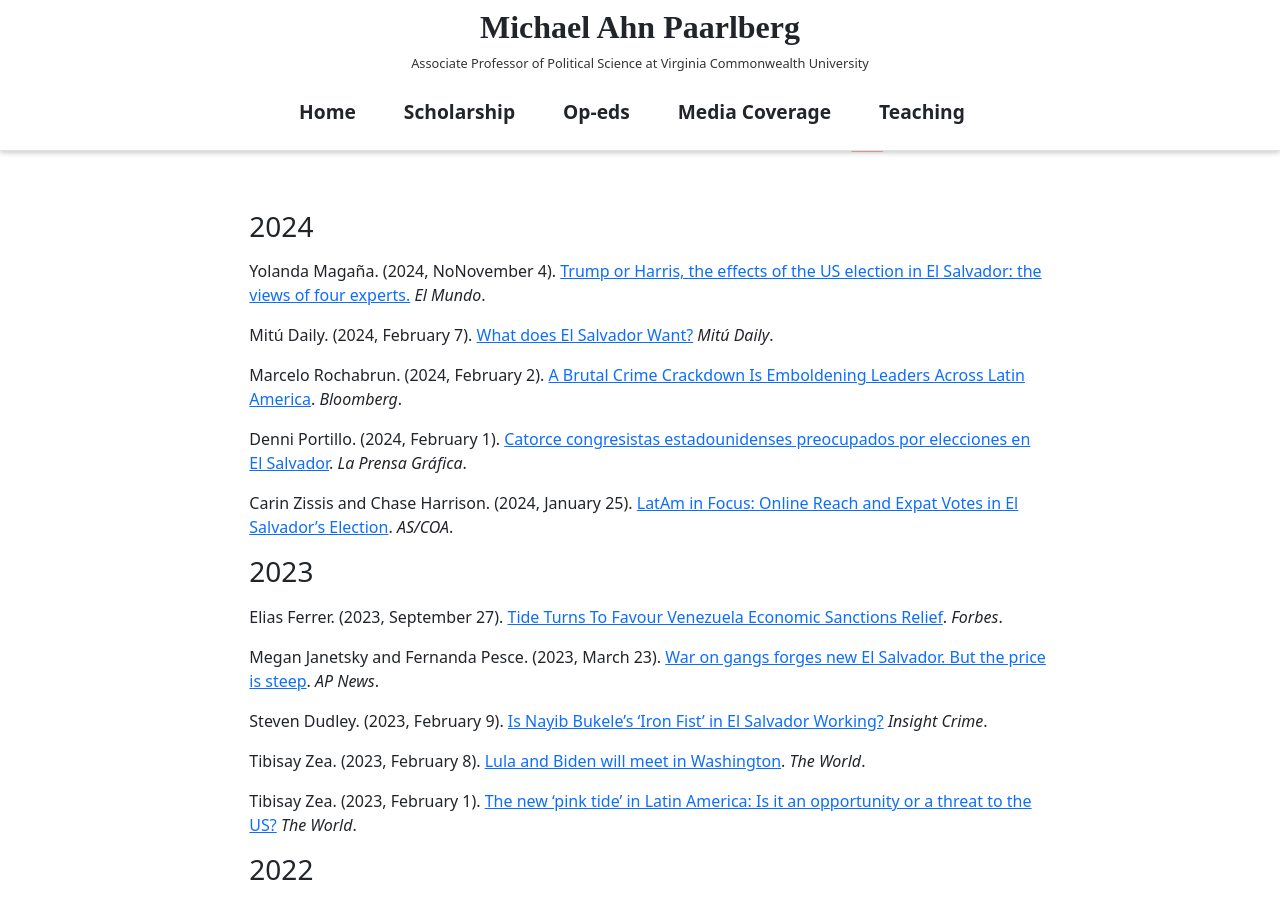
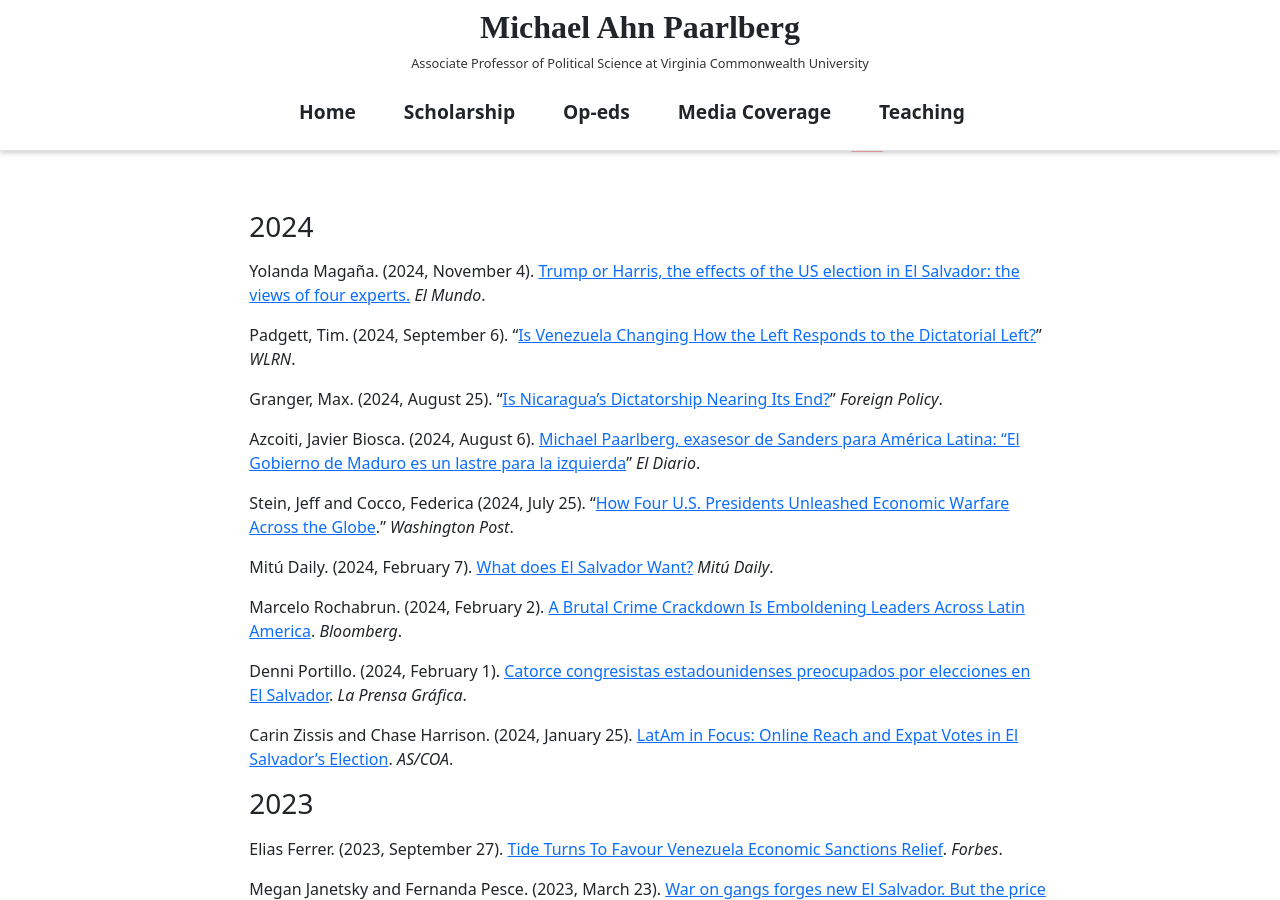
Before and after one commit to RelevantResearch/michael-paarlberg, a Jekyll site: the page built from _pages/home.md, in a window 1280 px wide and 900 px high, scrolled down 5145 px. Built offline with Jekyll 4.4.1, drawn with Linux system fonts in a browser that asks for light colours.

Commit message:
Update media_coverage.md

```diff
--- a/_includes/media_coverage.md
+++ b/_includes/media_coverage.md
@@ -16,7 +16,15 @@ Drawing on my background as a former reporter, I frequently collaborate with nat
 
 ### 2024
 
-Yolanda Magaña. (2024, NoNovember 4). [Trump or Harris, the effects of the US election in El Salvador: the views of four experts.](https://diario-elmundo-sv.cdn.ampproject.org/c/s/diario.elmundo.sv/ampArticle/trump-o-harris-los-efectos-de-la-eleccion-de-eeuu-en-el-salvador-la-vision-de-cuatro-expertos) _El Mundo_.
+Yolanda Magaña. (2024, November 4). [Trump or Harris, the effects of the US election in El Salvador: the views of four experts.](https://diario-elmundo-sv.cdn.ampproject.org/c/s/diario.elmundo.sv/ampArticle/trump-o-harris-los-efectos-de-la-eleccion-de-eeuu-en-el-salvador-la-vision-de-cuatro-expertos) _El Mundo_.
+
+Padgett, Tim. (2024, September 6). "[Is Venezuela Changing How the Left Responds to the Dictatorial Left?](https://www.miamiherald.com/opinion/article292035840.html)" *WLRN*.
+
+Granger, Max. (2024, August 25). "[Is Nicaragua's Dictatorship Nearing Its End?](https://foreignpolicy.com/2024/08/25/nicaragua-ortega-murillo-dictatorship-fsln-repression/)" *Foreign Policy*.
+
+Azcoiti, Javier Biosca. (2024, August 6). [Michael Paarlberg, exasesor de Sanders para América Latina: “El Gobierno de Maduro es un lastre para la izquierda](https://www.eldiario.es/internacional/michael-paarlberg-exasesor-sanders-america-latina-gobierno-maduro-lastre-izquierda_128_11574306.html)” *El Diario*.
+
+Stein, Jeff and Cocco, Federica (2024, July 25). "[How Four U.S. Presidents Unleashed Economic Warfare Across the Globe](https://www.washingtonpost.com/business/interactive/2024/us-sanction-countries-work/)." *Washington Post*.
 
 Mitú Daily. (2024, February 7). [What does El Salvador Want?](https://mitu.tv/link-in-bio-with-jenny-and-alejandro/what-does-el-salvador-want) _Mitú Daily_.
 
```
